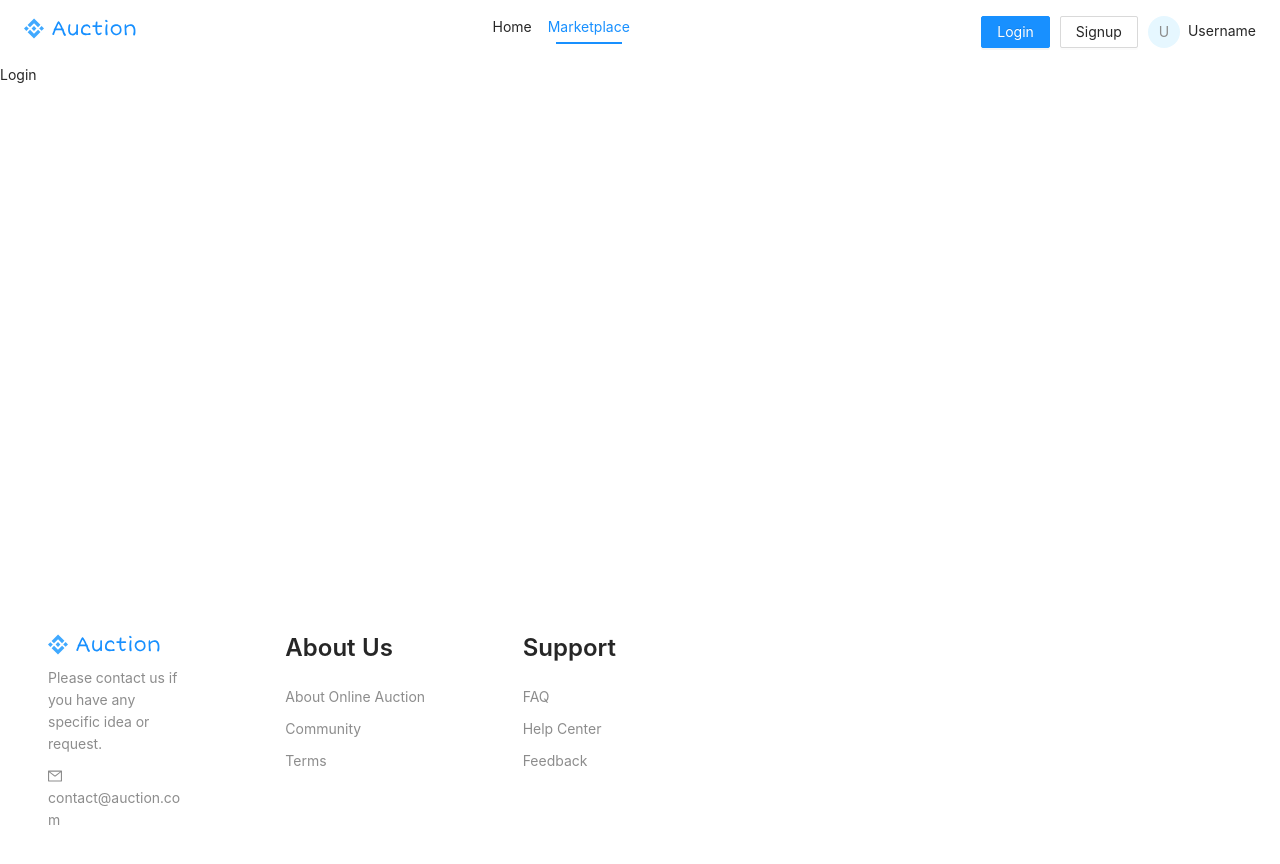
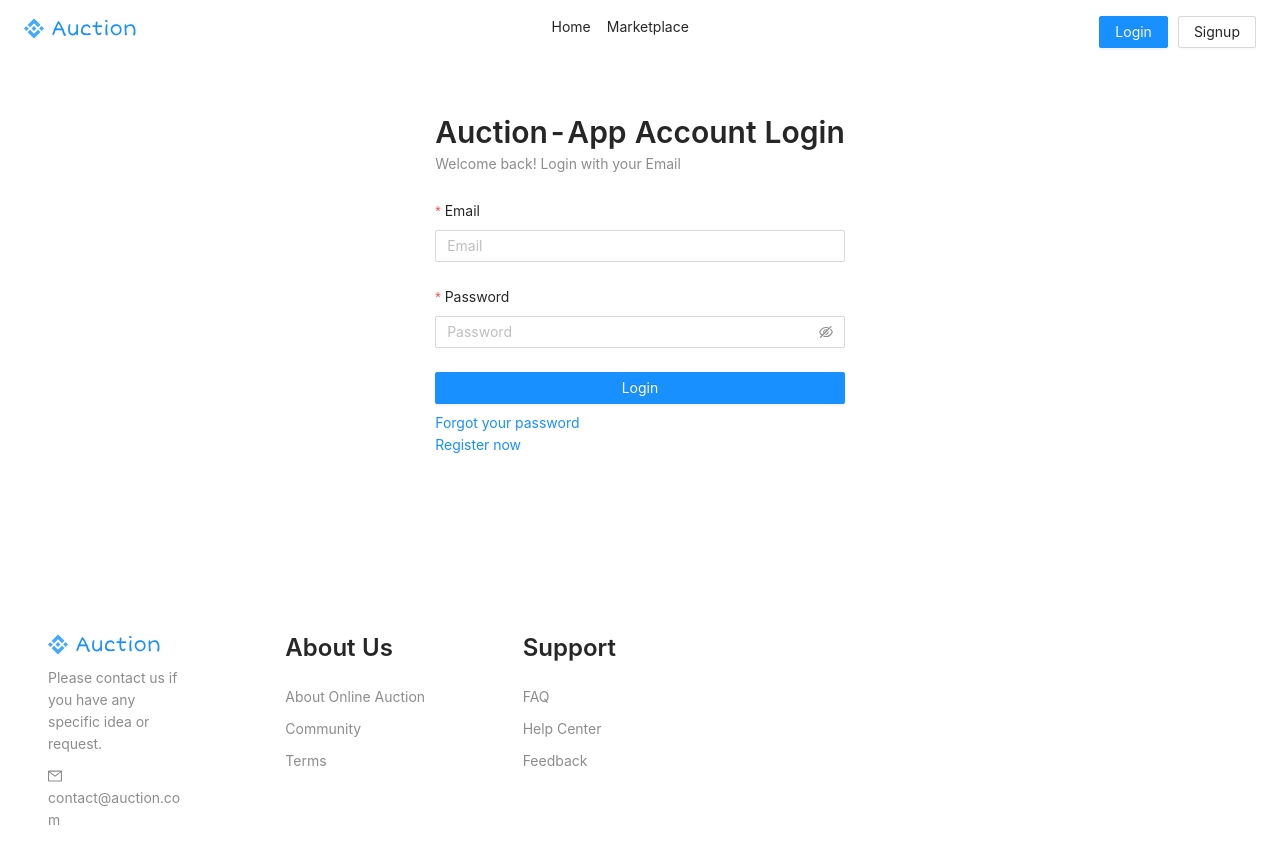
Before and after one commit to nm-hoang/20hcb-auction-app, a React (Create React App) app: page /login in a window 1280 px wide. Shown: the top 864 px of the page. Built offline with nearby package versions, Linux system fonts and the light colour scheme; no server answers.

Commit message:
Adding login page, set AccessToken to Local Storage

```diff
--- a/src/components/layout/Header/index.tsx
+++ b/src/components/layout/Header/index.tsx
@@ -9,15 +9,22 @@ import {
   Button,
 } from 'antd';
 import { Link, useLocation, useHistory } from 'react-router-dom';
+import { useDispatch } from 'react-redux';
 import Element from './Element';
 import logo from '../../../assets/img/logo/logo-sm.svg';
+import {
+  checkAuth,
+  clearAccessTokenFromLocalStorage,
+  clearRoleFromLocalStorage,
+} from '../../../helpers/auth';
+import { setLogInMsgToDefault } from '../../../features/auth/authSlice';
 
 const { Text } = Typography;
 
 function Header() {
-  const isLoggedIn = false;
   const location = useLocation();
   const history = useHistory();
+  const dispatch = useDispatch();
 
   const handleMenu = (e: any) => {
     switch (e.key) {
@@ -25,6 +32,9 @@ function Header() {
         history.push('/profile');
         break;
       case 'logout':
+        dispatch(setLogInMsgToDefault());
+        clearAccessTokenFromLocalStorage();
+        clearRoleFromLocalStorage();
         history.push('/');
         break;
       default:
@@ -50,7 +60,7 @@ function Header() {
       case '/':
         setSelected({ homepage: true, marketplace: false });
         break;
-      case '/login':
+      case '/marketplace':
         setSelected({ homepage: false, marketplace: true });
         break;
       default:
@@ -81,22 +91,25 @@ function Header() {
       </Col>
       <Col>
         <Row style={{ columnGap: '10px' }}>
-          <Link to="/login">
-            <Button type="primary">Login</Button>
-          </Link>
-          <Link to="/signup">
-            <Button>Signup</Button>
-          </Link>
-          {!isLoggedIn
+          {!checkAuth()
             ? (
+              <>
+                <Link to="/login">
+                  <Button type="primary">Login</Button>
+                </Link>
+                <Link to="/signup">
+                  <Button>Signup</Button>
+                </Link>
+              </>
+            )
+            : (
               <Dropdown overlay={menu} placement="bottomRight" arrow>
                 <Typography.Link className="ant-dropdown-link">
                   <Avatar style={{ color: '#8c8c8c', backgroundColor: '#E6F7FF' }}>U</Avatar>
                   <Text className="ms-2">Username</Text>
                 </Typography.Link>
               </Dropdown>
-            )
-            : ''}
+            )}
         </Row>
       </Col>
     </Row>
--- a/src/constants/message-status.ts
+++ b/src/constants/message-status.ts
@@ -1,6 +1,6 @@
 const MessageStatus = {
   IDLE: 'idle',
-  PENDING: 'pending',
+  PENDING: 'Pending',
   SUCCESS: 'Success',
   WARNING: 'Warning',
   ERROR: 'Error',
--- a/src/features/auth/authSlice.ts
+++ b/src/features/auth/authSlice.ts
@@ -6,12 +6,13 @@ import {
 import { RootState } from '../../app/store';
 import authApi from '../../api/authApi';
 import MessageStatus from '../../constants/message-status';
-import { setAccessTokenToLocalStorage } from '../../helpers/auth';
+import { setAccessTokenToLocalStorage, setRoleToLocalStorage } from '../../helpers/auth';
 import Notify from '../../helpers/notify';
 
 interface InitialStateI {
   requesting: boolean,
   success?: boolean,
+  message?: string | undefined,
   msg_SignUp: string,
   msg_LogIn: string,
 }
@@ -25,16 +26,30 @@ const initialState: InitialStateI = {
 // ------------------------ACTIONS------------------------
 export const login = createAsyncThunk(
   'auth/login',
-  async (data: object) => {
-    const res = await authApi.login(data);
-    return res;
+  async (data: object, { rejectWithValue }) => {
+    try {
+      const res = await authApi.login(data);
+      return res;
+    } catch (error: any) {
+      if (!error.response) {
+        throw error;
+      }
+      return rejectWithValue(error.response.data);
+    }
   },
 );
 export const signup = createAsyncThunk(
   'auth/signup',
-  async (data: object) => {
-    const res = await authApi.signup(data);
-    return res;
+  async (data: object, { rejectWithValue }) => {
+    try {
+      const res = await authApi.signup(data);
+      return res;
+    } catch (error: any) {
+      if (!error.response) {
+        throw error;
+      }
+      return rejectWithValue(error.response.data);
+    }
   },
 );
 
@@ -62,13 +77,18 @@ const authSlice = createSlice({
         state.requesting = false;
         state.success = true;
         state.msg_LogIn = MessageStatus.SUCCESS;
-        setAccessTokenToLocalStorage(action.payload.accessToken);
+        console.log(action);
+        setAccessTokenToLocalStorage(action.payload.data.accessToken);
+        setRoleToLocalStorage(action.payload.data.role);
         Notify.success('Logged in successfully', MessageStatus.SUCCESS);
       })
-      .addCase(login.rejected, (state) => {
+      .addCase(login.rejected, (state, action: any) => {
+        console.log(action);
         state.requesting = false;
         state.success = false;
         state.msg_LogIn = MessageStatus.ERROR;
+        Notify.error(action.payload.message ? action.payload.message
+          : action.error.message, MessageStatus.ERROR);
       })
       // Signup
       .addCase(signup.pending, (state) => {
@@ -83,10 +103,12 @@ const authSlice = createSlice({
         setAccessTokenToLocalStorage(action.payload.accessToken);
         Notify.success('Signed up successfully', MessageStatus.SUCCESS);
       })
-      .addCase(signup.rejected, (state) => {
+      .addCase(signup.rejected, (state, action: any) => {
         state.requesting = false;
         state.success = false;
         state.msg_SignUp = MessageStatus.ERROR;
+        Notify.error(action.payload.message ? action.payload.message
+          : action.error.message, MessageStatus.ERROR);
       });
   },
 });
--- a/src/features/auth/pages/Login.tsx
+++ b/src/features/auth/pages/Login.tsx
@@ -1,10 +1,95 @@
-import React from 'react';
+import React, { useEffect } from 'react';
+import {
+  Row,
+  Space,
+  Typography,
+  Form,
+  Button,
+  Input,
+} from 'antd';
+import { Link, useHistory } from 'react-router-dom';
+import { useDispatch, useSelector } from 'react-redux';
+import { login, selectLogInMessage } from '../authSlice';
+import MessageStatus from '../../../constants/message-status';
+import { checkAuth } from '../../../helpers/auth';
+
+const { Text, Title } = Typography;
 
 function Login() {
+  const dispatch = useDispatch();
+  const history = useHistory();
+  const msg_LogIn = useSelector(selectLogInMessage);
+  const [form] = Form.useForm();
+  const handleSubmit = (e: object) => {
+    dispatch(login(e));
+  };
+
+  useEffect(() => {
+    if (checkAuth()) {
+      history.push('/');
+    }
+  }, []);
+
+  useEffect(() => {
+    console.log(msg_LogIn);
+    if (msg_LogIn === MessageStatus.SUCCESS) {
+      history.push('/');
+    }
+  }, [msg_LogIn]);
+
   return (
-    <>
-      Login
-    </>
+    <Row className="d-flex px-3 my-5" justify="center">
+      <Space direction="vertical" size={25}>
+        <Text type="secondary">
+          <Title level={2} style={{ marginBottom: 0 }}>Auction-App Account Login</Title>
+          Welcome back! Login with your Email
+        </Text>
+        <Form
+          layout="vertical"
+          name="signup-form"
+          onFinish={handleSubmit}
+          form={form}
+        >
+          <Form.Item
+            label="Email"
+            name="email"
+            rules={[
+              {
+                required: true,
+                message: 'Please enter your email',
+              },
+            ]}
+          >
+            <Input placeholder="Email" autoComplete="on" />
+          </Form.Item>
+          <Form.Item
+            label="Password"
+            name="password"
+            rules={[
+              {
+                required: true,
+                message: 'Please enter your password',
+              },
+            ]}
+          >
+            <Input.Password placeholder="Password" autoComplete="on" />
+          </Form.Item>
+          <Form.Item>
+            <Row className="d-flex" style={{ columnGap: '.25rem', rowGap: '.5rem' }}>
+              <Button type="primary" htmlType="submit" block>Login</Button>
+              <Space direction="vertical" size={0}>
+                <Link to="/recoverypassword">
+                  <Text className="txt-primary">Forgot your password</Text>
+                </Link>
+                <Link to="/signup">
+                  <Text className="txt-primary">Register now</Text>
+                </Link>
+              </Space>
+            </Row>
+          </Form.Item>
+        </Form>
+      </Space>
+    </Row>
   );
 }
 
--- a/src/features/auth/pages/Signup.tsx
+++ b/src/features/auth/pages/Signup.tsx
@@ -1,4 +1,4 @@
-import React from 'react';
+import React, { useEffect } from 'react';
 import {
   Row,
   Space,
@@ -7,26 +7,31 @@ import {
   Button,
   Input,
 } from 'antd';
-import { Link } from 'react-router-dom';
+import { Link, useHistory } from 'react-router-dom';
 import { useDispatch } from 'react-redux';
 import { signup } from '../authSlice';
+import { checkAuth } from '../../../helpers/auth';
 
 const { Text, Title } = Typography;
 
 function Signup() {
+  const history = useHistory();
   const dispatch = useDispatch();
   const [form] = Form.useForm();
   const handleSubmit = (e: object) => {
     dispatch(signup(e));
   };
-
+  useEffect(() => {
+    if (checkAuth()) {
+      history.push('/');
+    }
+  }, []);
   return (
     <Row className="d-flex px-3 my-5" justify="center">
       <Space direction="vertical" size={25}>
         <Text type="secondary">
-          <Title level={2} style={{ marginBottom: 0 }}>Create Auction-app account</Title>
+          <Title level={2} style={{ marginBottom: 0 }}>Create Auction-App Account</Title>
           Register with your email
-          {process.env.REACT_APP_API_GATEWAY}
         </Text>
         <Form
           layout="vertical"
--- a/src/helpers/auth.ts
+++ b/src/helpers/auth.ts
@@ -1,11 +1,26 @@
 const LOCAL_STORAGE_ACCESS_TOKEN = 'access_token';
+const LOCAL_STORAGE_ROLE = 'role';
 
 export const setAccessTokenToLocalStorage = (accessToken: string) => {
   localStorage.setItem(LOCAL_STORAGE_ACCESS_TOKEN, accessToken);
 };
 
-export const getAccessTokenFromLocalStorage = () => {
-  localStorage.getItem(LOCAL_STORAGE_ACCESS_TOKEN);
+export const
+  getAccessTokenFromLocalStorage = () => localStorage.getItem(LOCAL_STORAGE_ACCESS_TOKEN);
+
+export const clearAccessTokenFromLocalStorage = () => {
+  localStorage.removeItem(LOCAL_STORAGE_ACCESS_TOKEN);
+};
+
+export const setRoleToLocalStorage = (role: string) => {
+  localStorage.setItem(LOCAL_STORAGE_ROLE, role);
+};
+
+export const
+  getRoleFromLocalStorage = () => localStorage.getItem(LOCAL_STORAGE_ROLE);
+
+export const clearRoleFromLocalStorage = () => {
+  localStorage.removeItem(LOCAL_STORAGE_ROLE);
 };
 
 export const checkAuth = () => {
```
